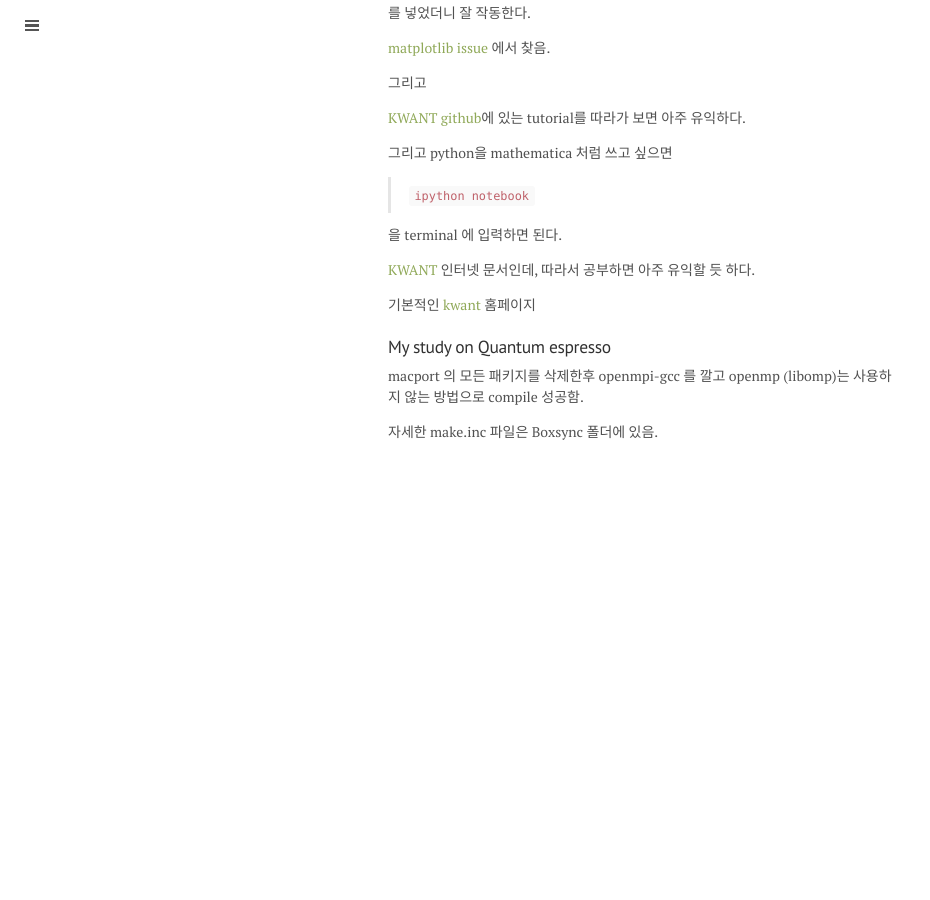
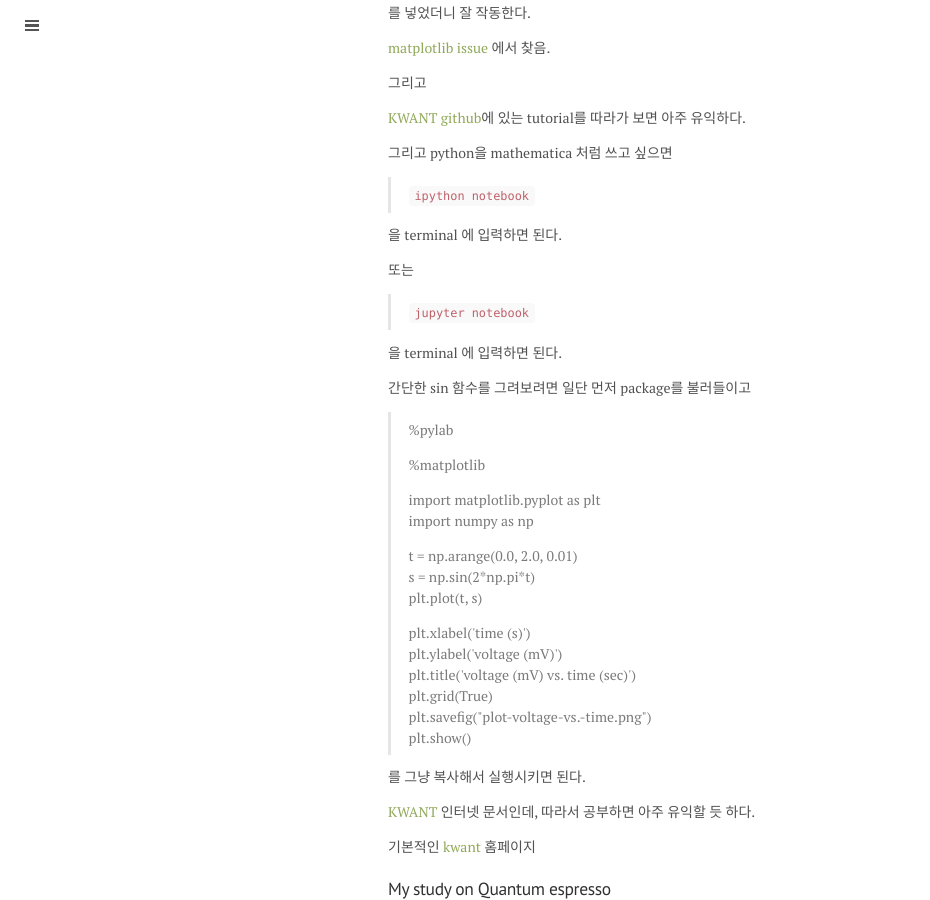
Before and after one commit to qkrwlsghdcjsworlt/work, a Jekyll site: the page built from tremblay.md, in a window 1280 px wide and 900 px high, scrolled down 1653 px. Shown: the whole window, without its empty margins (0-930 px from the left). Built offline with Jekyll 4.4.1, drawn with Linux system fonts in a browser that asks for light colours; formulas are drawn with MathJax 3; before the commit the page ends 2151 px from its top, so only the background shows below that.

Commit message:
“update”

```diff
--- a/tremblay.md
+++ b/tremblay.md
@@ -101,6 +101,37 @@
 
 을 terminal 에 입력하면 된다.
 
+또는
+> `jupyter notebook`
+
+을 terminal 에 입력하면 된다.
+
+간단한 sin 함수를 그려보려면
+일단 먼저 package를 불러들이고
+
+>
+%pylab
+>
+%matplotlib
+>
+import matplotlib.pyplot as plt
+import numpy as np
+>
+t = np.arange(0.0, 2.0, 0.01)
+s = np.sin(2\*np.pi\*t)
+plt.plot(t, s)
+>
+plt.xlabel(\'time (s)\')
+plt.ylabel(\'voltage (mV)\')
+plt.title(\'voltage (mV) vs. time (sec)\')
+plt.grid(True)
+plt.savefig(\"plot-voltage-vs.-time.png\")
+plt.show()
+
+를 그냥 복사해서 실행시키면 된다.
+
+
+
 
 [KWANT](https://kwant-project.org/doc/1.0/tutorial/tutorial1) 인터넷 문서인데, 따라서 공부하면 아주 유익할 듯 하다.
 
```
